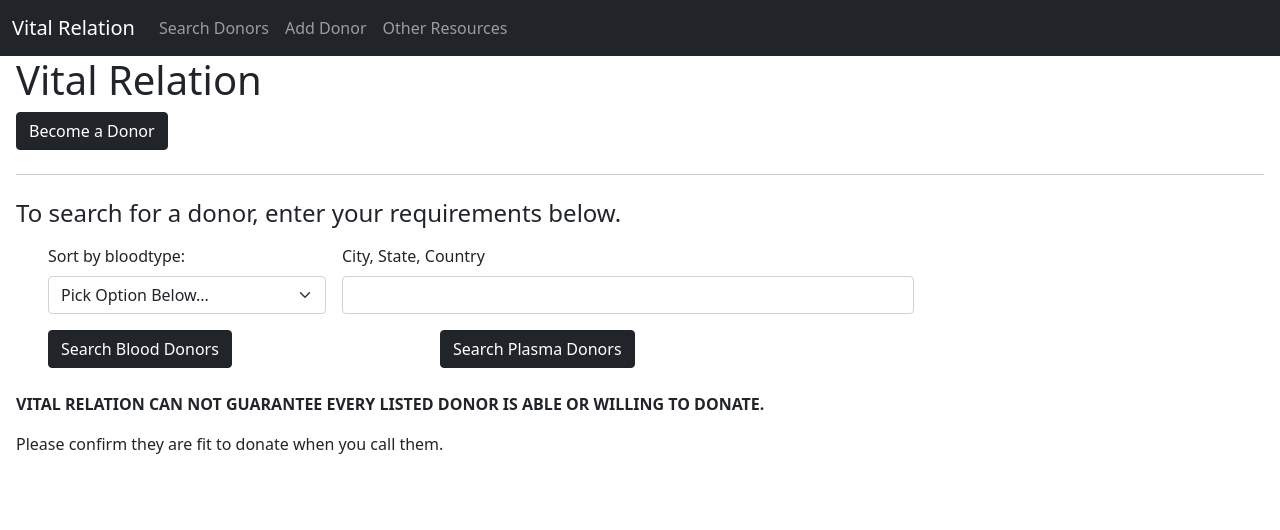
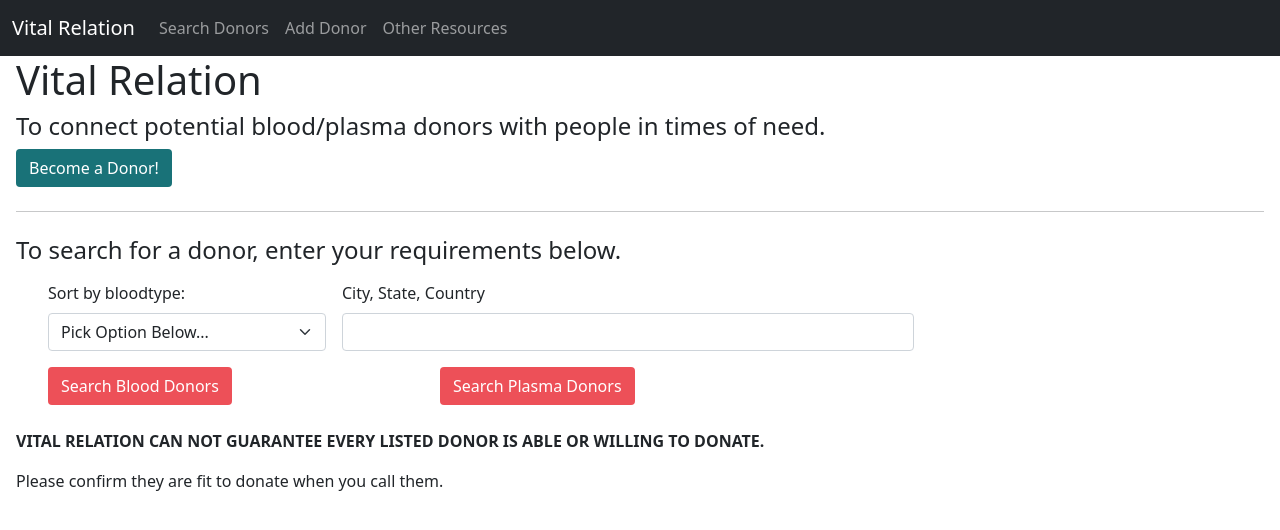
Before and after one commit to ywanika/addressBook, a Flask app: page / in a window 1280 px wide. Shown: the top 530 px of the page. Run offline with Flask 2, Linux system fonts and the light colour scheme; some libraries are stand-ins or nearby versions.

Commit message:
added color + some ui changes

```diff
--- a/app.py
+++ b/app.py
@@ -67,19 +67,16 @@ def showData():
             persons = mongo.db.donors.aggregate([ {"$match": { "$or": donorTypes , "place": {"$regex": place}, "confirmed": True}}, {"$sample":{ "size": 10 }} ])
             if button == "Search Plasma Donors":
                 persons = mongo.db.donors.aggregate([ {"$match":{"$or": donorTypes, "place": {"$regex": place}, "confirmed": True, "plasma": True}}, {"$sample":{ "size": 10 }} ])
-            #print(persons)
             for person in persons:
                 if "name" in person:
                     name = person["name"]
                 people [person["_id"]] = [name, person["phone"], person["place"], person["bloodType"]]
-                #print (person, people)"""
 
             if people == {}:
                 flash("No applicable donors near you", "warning")
             return render_template ("showData.html", people = people, places=app.config['PLACES_API'], searchedType = bloodType, searchedPlace = place, previousSearch = button)
 
         elif "searchAgain" in request.form:
-            print("searching again")
             bloodType = request.form ["bloodType"]
             place = request.form ["place"].strip()
             previousSearch = ""
@@ -113,12 +110,10 @@ def showData():
             persons = mongo.db.donors.aggregate([ {"$match": { "$or": donorTypes , "place": {"$regex": place}, "confirmed": True}}, {"$sample":{ "size": 10 }} ])
             if previousSearch == "Search Plasma Donors":
                 persons = mongo.db.donors.aggregate([ {"$match":{"$or": donorTypes, "place": {"$regex": place}, "confirmed": True, "plasma": True}}, {"$sample":{ "size": 10 }} ])
-            #print(persons)
             for person in persons:
                 if "name" in person:
                     name = person["name"]
                 people [person["_id"]] = [name, person["phone"], person["place"], person["bloodType"]]
-                #print (person, people)"""
 
             if people == {}:
                 flash("No applicable donors near you", "warning")
@@ -143,7 +138,6 @@ def add():
             plasma = True
         if "TandC" in request.form:
             agree = True
-            #print (agree)
         else:
             flash("Please agree to terms and conditions if you wish to register", "danger")
             return redirect ("/add")
@@ -160,14 +154,11 @@ def add():
             flash("Please enter your place in 'City, State, Country' format", "danger")
             return redirect ("/add")
         person = {"name":name, "phone": "+"+area_code+"-"+phone, "place": place, "bloodType": bloodType, "email": email, "confirmed": False, "agreed_TandC":agree, "plasma":plasma}
-        #print (person)
         mongo.db.donors.insert_one(person)
 
         domain = app.config['DOMAIN']
         serializer = URLSafeTimedSerializer(app.config['SECRET_KEY'])
-        #print ("hi",domain, email)
         token = serializer.dumps(email, salt=app.config['SECURITY_PASS_SALT'])
-        #print ("hello",token)
         url = domain + "/email_verification?token=" + token
 
         if app.config["TEST_EMAIL"] is None:
@@ -175,7 +166,7 @@ def add():
                 from_email='support@vitalrelation.com',
                 to_emails= email,
                 subject='Vital Relation - Account Confirmation',
-                html_content= render_template("createUser_email.html", name = name.title(), phone = phone, place = place, bloodType = bloodType, url = url))
+                html_content= render_template("createUser_email.html", name = name.title(), phone = phone, place = place.title(), bloodType = bloodType, url = url))
             try:
                 sg = SendGridAPIClient(app.config['SENDGRID_API'])
                 response = sg.send(message)
@@ -188,7 +179,7 @@ def add():
                 from_email='support@vitalrelation.com',
                 to_emails= app.config["TEST_EMAIL"],
                 subject='Vital Relation - Account Confirmation',
-                html_content= render_template("createUser_email.html", name = name.title(), phone = phone, place = place, bloodType = bloodType, url = url))
+                html_content= render_template("createUser_email.html", name = name.title(), phone = phone, place = place.title(), bloodType = bloodType, url = url))
             try:
                 sg = SendGridAPIClient(app.config['SENDGRID_API'])
                 response = sg.send(message)
@@ -228,7 +219,7 @@ if __name__ == "__main__":
     app.run()
 
 
-"""up to 3 sarch agains, after have to wait 10 min, info icon, +1/+91 🆗, have ppl check spam (what if I didn't get the email), get it out, testing, promote to production, contact us, save info on add - javascript"""
+"""up to 3 sarch agains, after have to wait 10 min, info icon, +1/+91 🆗, have ppl check spam (what if I didn't get the email), get it out, testing, promote to production, contact us, save info on add - javascript, about page"""
 #remove debug
 """make the email prettier, vaccination info"""
 """confirm email to delete user"""
--- a/templates/add.html
+++ b/templates/add.html
@@ -13,6 +13,10 @@
     </ul>
 {% endif %}
 {% endwith %}
+
+<div class = "mt-3 mb-4">
+    <h2>Add yourself to our database as a donor</h2>
+</div>
 
 <form class="gx-5 mx-4" method="POST" autocomplete="on">
     <div class= "row">
@@ -78,7 +82,7 @@
         </div>
     </div>
     <div class="col-12 p-2">
-        <button type="submit" class="btn btn-dark">Submit</button>
+        <button type="submit" class="btn" style= "color: white; background-color: #ed5058">Submit</button>
     </div>
 </form>
 
--- a/templates/createUser_email.html
+++ b/templates/createUser_email.html
@@ -5,7 +5,7 @@
     <li>City, State, Country: {{place}}</li>
     <li>Blood Type: {{bloodType}}</li>
 </ul>
-<a href = "{{url}}"><button style = "background-color: green; color: white">Confirm your account.</button></a>
+<a href = "{{url}}"><button style= "color: white; background-color: #197278">Confirm your account.</button></a>
 <p> This link is only valid for 45 minutes.</p>
 <p>Thank you,</p>
 <p>Vital Relations Team</p>
--- a/templates/otherResources.html
+++ b/templates/otherResources.html
@@ -6,12 +6,12 @@
 
 <br>
 
-<h5>Global</h5>
+<h5 style= "color: black; background-color: #edddd4;">Global</h5>
 <a href="https://www.who.int/campaigns/world-blood-donor-day/2018/who-can-give-blood">Who can give blood?</a>
 
 <br><br>
 
-<h5>India</h5>
+<h5 style= "color: black; background-color: #edddd4;" >India</h5>
 <a href="https://linktr.ee/COVID19support.India">COVID-19 SUPPORT INDIA - help lines and continuously verified resources (beds, oxygen, medicine, etc.) </a>
 <br>
 <a href="https://covidwin.in/ ">Tracking availability of many types of Covid related resources in India</a>
--- a/templates/showData.html
+++ b/templates/showData.html
@@ -12,7 +12,7 @@
     </div>
     {% if "check your inbox to confirm your account" in message%}
     <div>
-        <button onclick="email_info()" class="btn btn-dark">Don't see the email?</button>
+        <button onclick="email_info()" class="btn" style= "color: white; background-color: #197278">Don't see the email?</button>
         <p id="email_info"></p>
     </div>
     {% endif %}
@@ -21,14 +21,15 @@
 {% endif %}
 {% endwith %}
 
+{% if people == {}%}
 <div class= "jumbotron mb-3">
-{% if people == {}%}
-<h1>Vital Relation</h1>
-<a href= "/add"><button class="btn btn-dark">Become a Donor</button></a>
-{% endif %}
+    <h1>Vital Relation</h1>
+    <h4>To connect potential blood/plasma donors with people in times of need.</h4>
+    <a href= "/add"><button class="btn" style= "color: white; background-color: #197278">Become a Donor!</button></a>
 </div>
 
 <hr class = "my-4">
+{% endif %}
 
 <h4>To search for a donor, enter your requirements below.</h4>
 <form class="row gx-5 mx-4" method="POST">
@@ -54,22 +55,22 @@
     </div>
     <div class="row">
         <div class="col-md-4 p-2">
-            <input type="submit" value="Search Blood Donors" class="btn btn-dark" name="button">
+            <input type="submit" value="Search Blood Donors" class="btn" style= "color: white; background-color: #ed5058" name="button">
         </div>
         <div class="col-md-4 p-2">
-            <input type="submit" value="Search Plasma Donors" class="btn btn-dark" name="button">
+            <input type="submit" value="Search Plasma Donors" class="btn" style= "color: white; background-color: #ed5058"  name="button">
         </div>
     </div>
 </form>
 
-<div class= "my-3">
+<div class= "my-3" >
     <p><strong>VITAL RELATION CAN NOT GUARANTEE EVERY LISTED DONOR IS ABLE OR WILLING TO DONATE.</strong></p>
     <p>Please confirm they are fit to donate when you call them.</p>
 </div>
 
 <div class="row">
     {% for x in people %}
-    <div class="card bg-warning col-4" style="width: 18rem;">
+    <div class="card col-4" style="width: 18rem; background-color: #e8f7ee;">
         <div class="card-body">
             <h5 class="card-title">{{people[x][0].title()}}</h5>
             <p class="card-title">Phone Number: {{people[x][1]}} </p>
@@ -78,8 +79,9 @@
     </div>
     {%  endfor %}
 </div>
+<br>
 {% if people != {} %}
-<form method="POST">
+<form method="POST" class = "my-3">
     <input type="text" name="place" value="{{searchedPlace}}" hidden>
     <input type="text" name="bloodType" value="{{searchedType}}" hidden>
     <input type="text" name="previousSearch" value="{{previousSearch}}" hidden>
```
